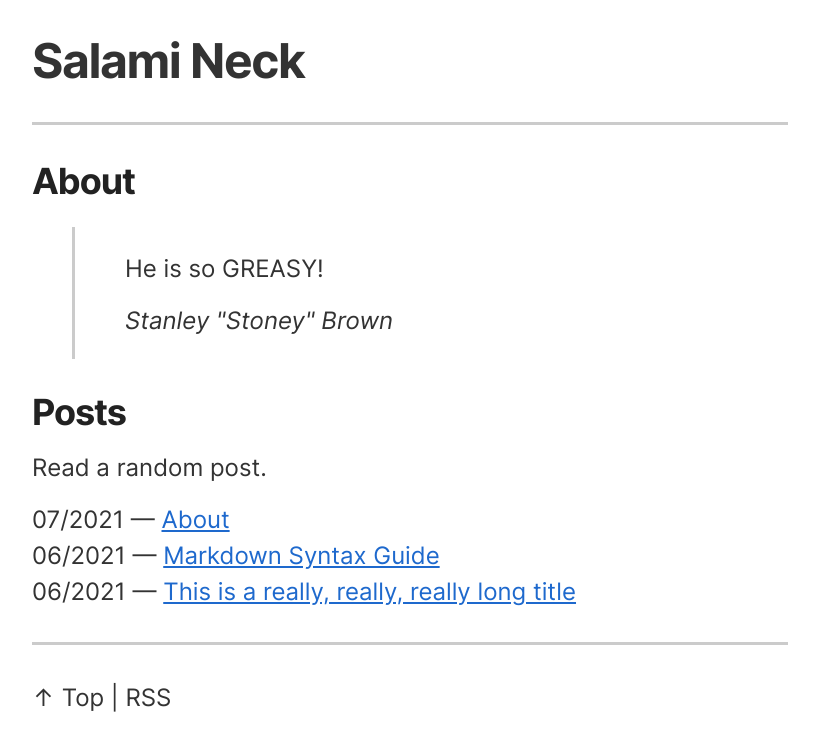
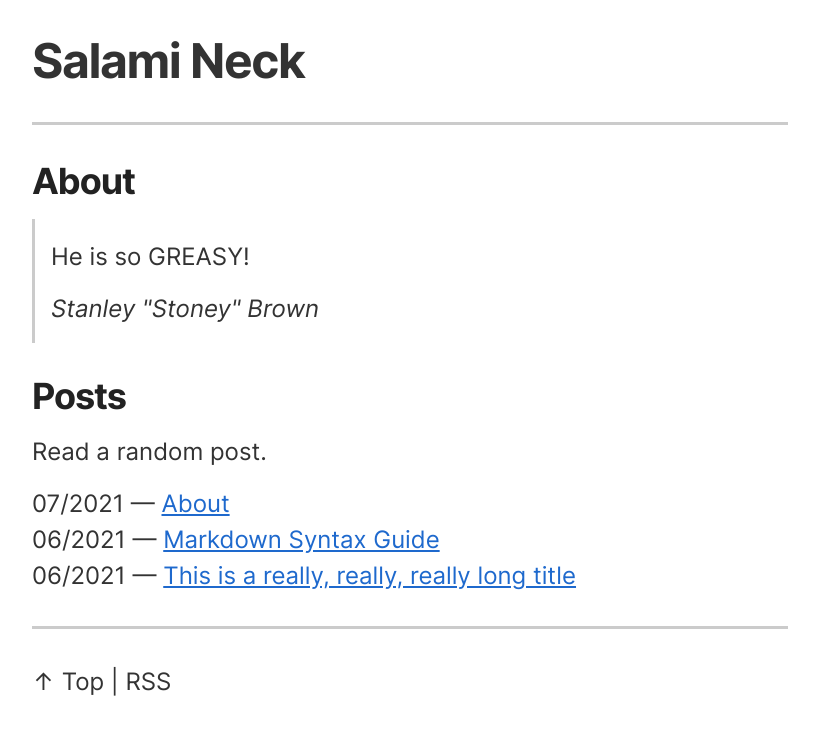
Before and after one commit to ajpwalser/ajpwalser.github.io, a Jekyll site: the page built from index.html, in a window 1280 px wide. Shown: the top 751 px of the page, without its empty margins (230-1049 px from the left). Built offline with Jekyll 4.4.1, drawn with Linux system fonts in a browser that asks for light colours.

Commit message:
Update style.css

```diff
--- a/css/style.css
+++ b/css/style.css
@@ -70,7 +70,8 @@ p {
 }
 blockquote {
   border-left: 0.1875rem solid var(--color-border);
-  padding: 20px 50px;
+  padding: 1rem;
+  margin: 0;
   text-align: left;
 }
 blockquote span {
```
